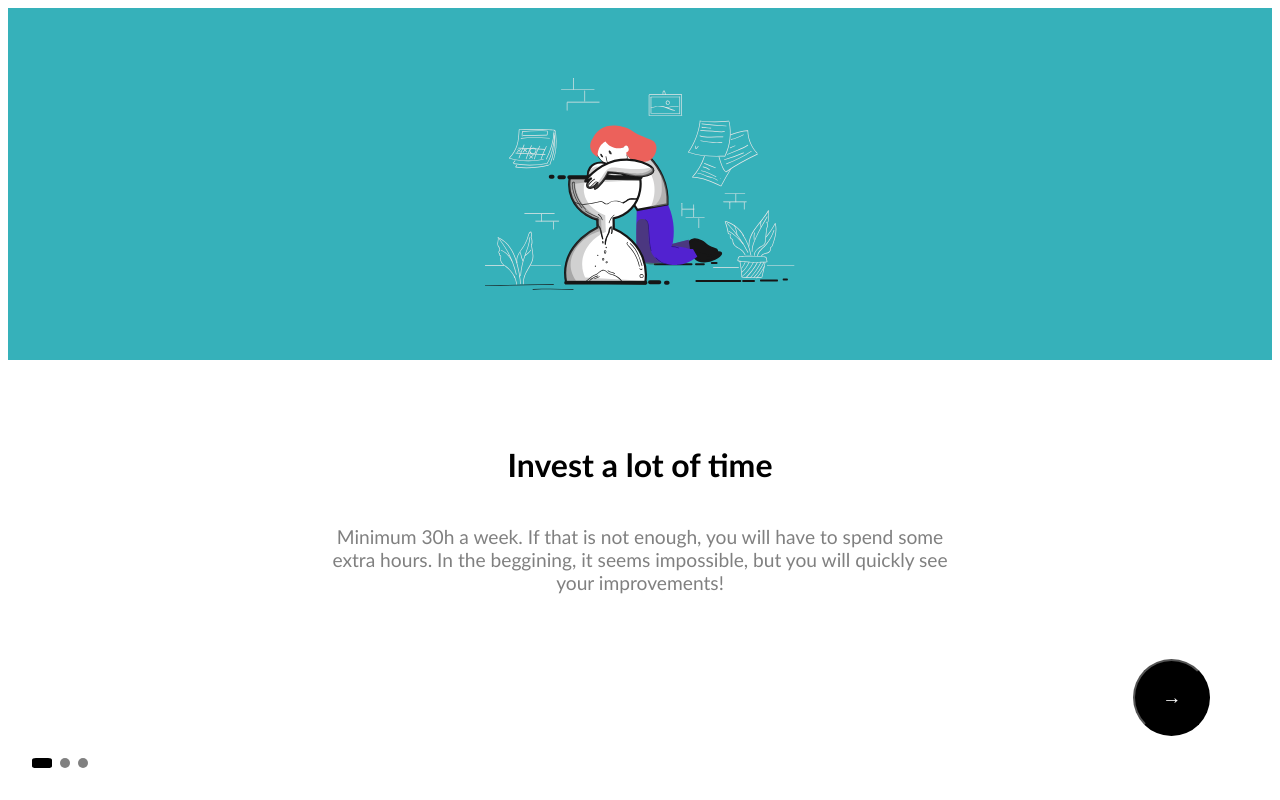
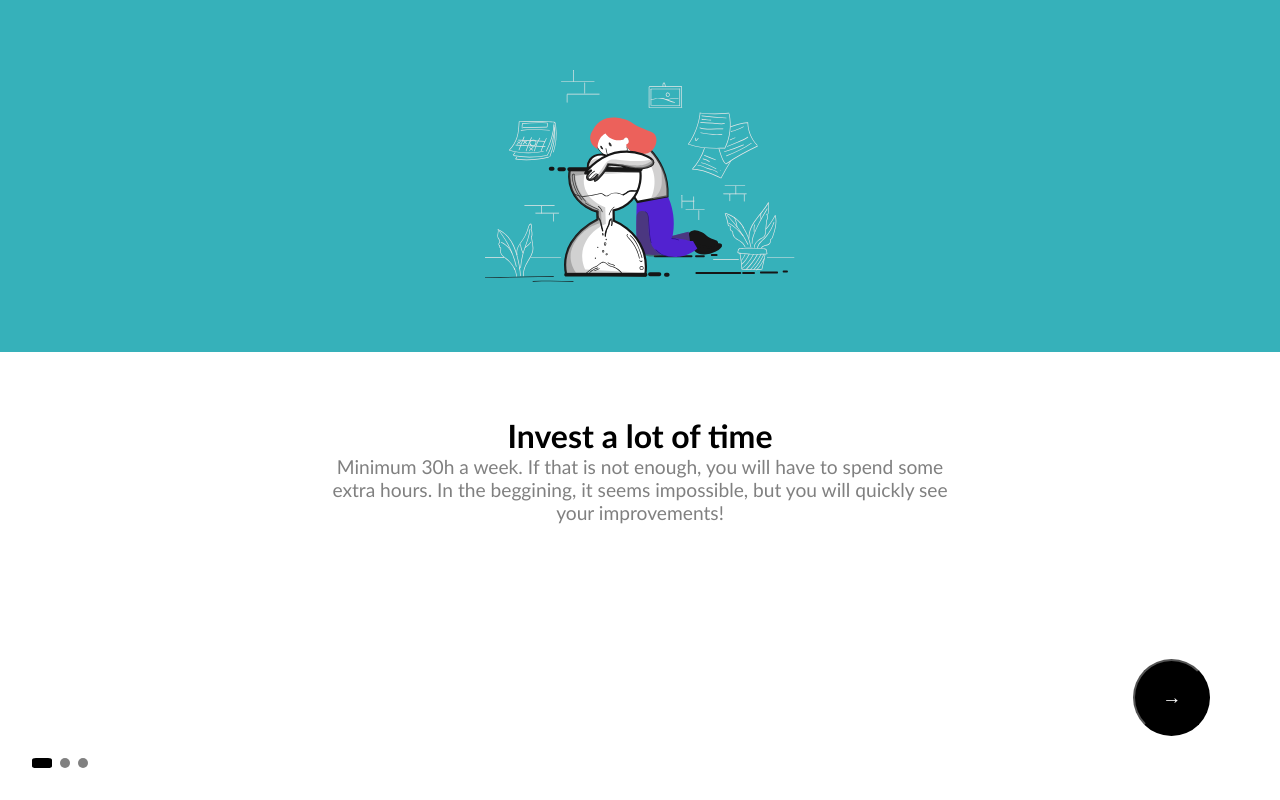
Before and after one commit to OhMyLaia/digital-onborading-remote, a React (Vite) app: page / in a window 1280 px wide. Built offline with nearby package versions, Linux system fonts and the light colour scheme.

Commit message:
adding margin 0 to everything

```diff
--- a/src/components/Card/Card.module.css
+++ b/src/components/Card/Card.module.css
@@ -1,3 +1,7 @@
+* {
+    margin: 0 auto;
+}
+
 .slider-container {
     position: relative;
     width: 100%;
```
